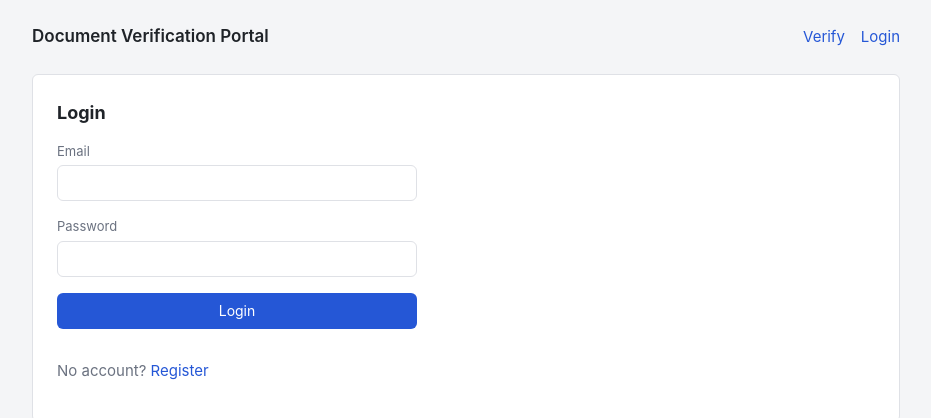
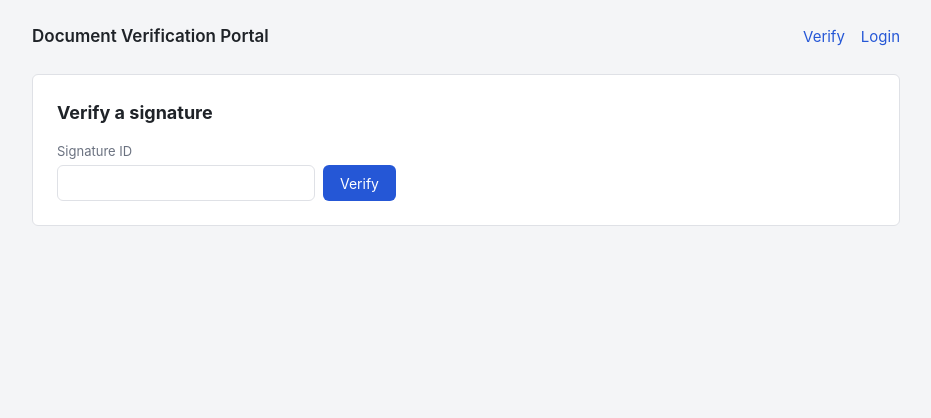
Before and after one commit to sakvaidya/Doc_verification_portal, a React (Vite) app in the folder frontend/: page /verify in a window 1280 px wide. Before the commit this address led to /login. Shown: the top 418 px of the page, without its empty margins (174-1105 px from the left). Built offline with nearby package versions, Linux system fonts and the light colour scheme; no server answers.

Commit message:
Add public signature verify page

```diff
--- a/frontend/src/App.jsx
+++ b/frontend/src/App.jsx
@@ -3,6 +3,7 @@ import { getSession } from './api/client';
 import Layout from './components/Layout';
 import Login from './pages/Login';
 import Register from './pages/Register';
+import Verify from './pages/Verify';
 
 function Private({ children }) {
   return getSession() ? children : <Navigate to="/login" />;
@@ -14,6 +15,8 @@ export default function App() {
       <Routes>
         <Route path="/login" element={<Login />} />
         <Route path="/register" element={<Register />} />
+        <Route path="/verify" element={<Verify />} />
+        <Route path="/verify/:signatureId" element={<Verify />} />
         <Route path="*" element={<Navigate to="/login" />} />
       </Routes>
     </Layout>
--- /dev/null
+++ b/frontend/src/pages/Verify.jsx
@@ -0,0 +1,51 @@
+import { useEffect, useState } from 'react';
+import { useNavigate, useParams } from 'react-router-dom';
+import { api } from '../api/client';
+import Card from '../components/Card';
+import Field from '../components/Field';
+import Button from '../components/Button';
+
+export default function Verify() {
+  const { signatureId } = useParams();
+  const navigate = useNavigate();
+  const [input, setInput] = useState(signatureId || '');
+  const [result, setResult] = useState(null);
+  const [error, setError] = useState('');
+
+  useEffect(() => {
+    if (!signatureId) return;
+    setResult(null);
+    setError('');
+    api.get(`/verify/${signatureId}`).then(setResult).catch((e) => setError(e.message));
+  }, [signatureId]);
+
+  function submit(e) {
+    e.preventDefault();
+    navigate(`/verify/${input.trim()}`);
+  }
+
+  return (
+    <Card title="Verify a signature">
+      <form onSubmit={submit} className="inline-form">
+        <Field label="Signature ID" value={input} onChange={(e) => setInput(e.target.value)} required />
+        <Button type="submit">Verify</Button>
+      </form>
+      {error && <p className="error">{error}</p>}
+      {result && (
+        <div className={`result ${result.valid ? 'result-valid' : 'result-invalid'}`}>
+          <strong>{result.valid ? 'VALID' : 'INVALID'}</strong>
+          <p>{result.valid
+            ? 'The file is unchanged since it was signed.'
+            : 'The file on record no longer matches this signature.'}</p>
+          <dl className="details">
+            <dt>File</dt><dd>{result.fileName}</dd>
+            <dt>Signed by</dt><dd>{result.signer} ({result.designation})</dd>
+            <dt>Signed on</dt><dd>{result.signedOn}</dd>
+            <dt>Application / step</dt><dd>#{result.requestId} / step {result.stepNo}</dd>
+            <dt>Algorithm</dt><dd>{result.algorithm}</dd>
+          </dl>
+        </div>
+      )}
+    </Card>
+  );
+}
```
